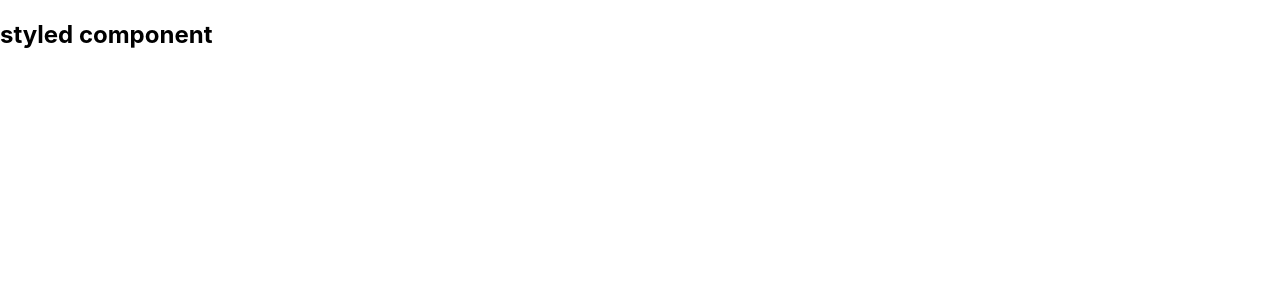
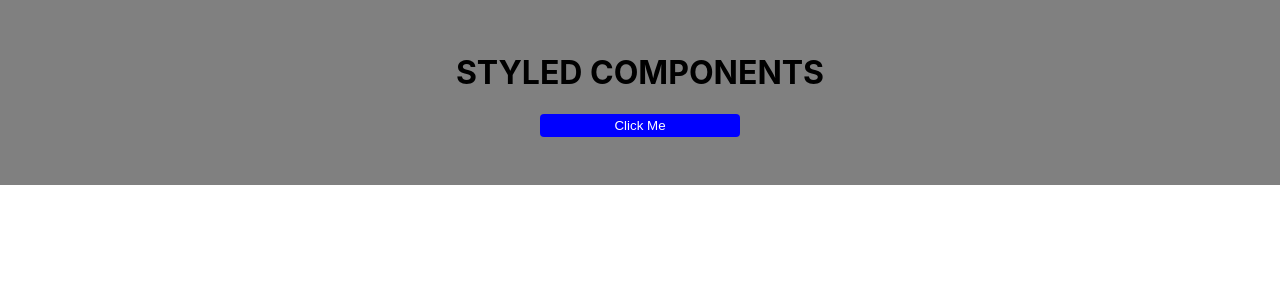
Before and after one commit to gyanchandra123/react-styled-component, a React (Create React App) app: page / in a window 1280 px wide. Shown: the top 300 px of the page. Built offline with nearby package versions, Linux system fonts and the light colour scheme.

Commit message:
inline && global css style

```diff
--- a/src/App.js
+++ b/src/App.js
@@ -1,5 +1,10 @@
 function App() {
-  return <h2>styled component</h2>
+  return (
+    <div style={{ padding: '2rem', backgroundColor: 'grey' }}>
+      <h1 className='title'>styled components</h1>
+      <button className='btn'>click me</button>
+    </div>
+  )
 }
 
 export default App
--- a/src/index.css
+++ b/src/index.css
@@ -6,3 +6,21 @@
   -webkit-font-smoothing: antialiased;
   -moz-osx-font-smoothing: grayscale;
 }
+
+.title {
+  text-align: center;
+  text-transform: uppercase;
+}
+
+.btn {
+  background-color: blue;
+  border: none;
+  color: white;
+  border-radius: 0.25rem;
+  cursor: pointer;
+  text-transform: capitalize;
+  padding: 0.25rem;
+  display: block;
+  width: 200px;
+  margin: 1rem auto;
+}
```
Also changed, not shown: src/index.js (+5 -6 lines).
